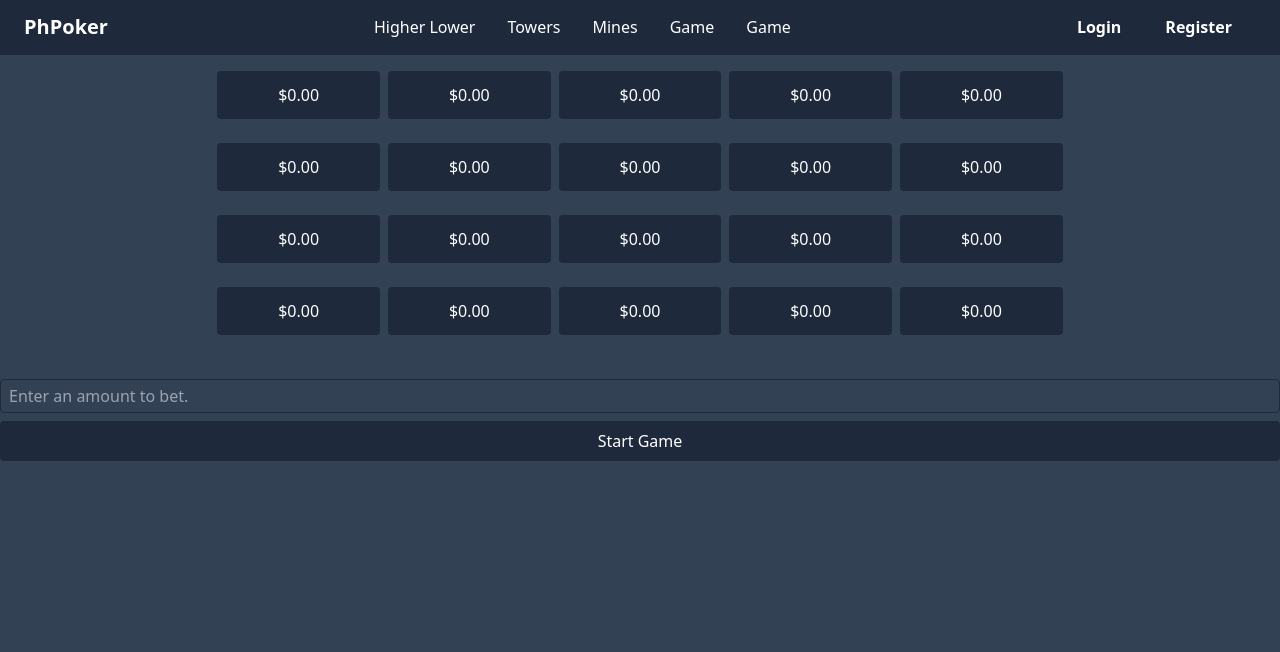
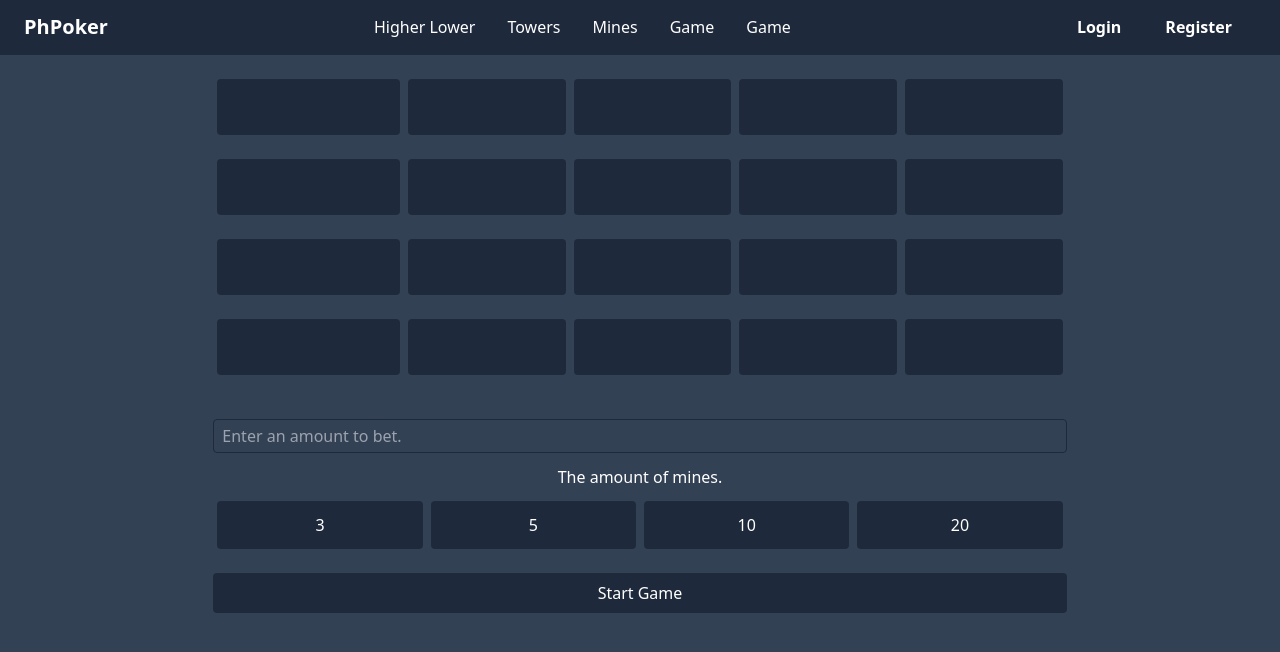
Before and after one commit to thibeau003/PhPoker, a PHP site: page /mines.php in a window 1280 px wide. Shown: the part 41-693 px from the top of the page. Run offline with PHP 8.4, Linux system fonts and the light colour scheme; some libraries are stand-ins or nearby versions.

Commit message:
improved buttons

```diff
--- a/src/mines.php
+++ b/src/mines.php
@@ -16,99 +16,117 @@
     session_start();
     echo "
     <div class='mt-10 w-2/3 mx-auto'>
-        <div class=''>
+        <div class='keuzeKnoppen'>
             <div class='flex flex-row  my-1'>
-                <button class='w-1/3 mx-1 mb-5 p-3 rounded text-center text-white bg-slate-800'>
-                    <p id='21'>$0.00</p>
+                <button class='w-1/3 mx-1 mb-5 p-7 rounded text-center text-white bg-slate-800'>
+                    <p id='1'></p>
                 </button>
-                <button class='w-1/3 mx-1 mb-5 p-3 rounded text-center text-white bg-slate-800'>
-                    <p id='22'>$0.00</p>
+                <button class='w-1/3 mx-1 mb-5 rounded text-center text-white bg-slate-800'>
+                    <p id='2'></p>
                 </button>
-                <button class='w-1/3 mx-1 mb-5 p-3 rounded text-center text-white bg-slate-800'>
-                    <p id='23'>$0.00</p>
+                <button class='w-1/3 mx-1 mb-5 rounded text-center text-white bg-slate-800'>
+                    <p id='3'></p>
                 </button>
-                <button class='w-1/3 mx-1 mb-5 p-3 rounded text-center text-white bg-slate-800'>
-                    <p id='23'>$0.00</p>
+                <button class='w-1/3 mx-1 mb-5 rounded text-center text-white bg-slate-800'>
+                    <p id='4'></p>
                 </button>
-                <button class='w-1/3 mx-1 mb-5 p-3 rounded text-center text-white bg-slate-800'>
-                    <p id='23'>$0.00</p>
+                <button class='w-1/3 mx-1 mb-5 rounded text-center text-white bg-slate-800'>
+                    <p id='5'></p>
                 </button>
             </div>
             <div class='flex flex-row h-auto my-1'>
-                <button class='w-1/3 mx-1 mb-5 p-3 rounded text-center text-white bg-slate-800'>
-                    <p id='11'>$0.00</p>
+                <button class='w-1/3 mx-1 mb-5 p-7 rounded text-center text-white bg-slate-800'>
+                    <p id='6'></p>
                 </button>
-                <button class='w-1/3 mx-1 mb-5 p-3 rounded text-center text-white bg-slate-800'>
-                    <p id='12'>$0.00</p>
+                <button class='w-1/3 mx-1 mb-5 rounded text-center text-white bg-slate-800'>
+                    <p id='7'></p>
                 </button>
-                <button class='w-1/3 mx-1 mb-5 p-3 rounded text-center text-white bg-slate-800'>
-                    <p id='13'>$0.00</p>
+                <button class='w-1/3 mx-1 mb-5 rounded text-center text-white bg-slate-800'>
+                    <p id='8'></p>
                 </button>
-                <button class='w-1/3 mx-1 mb-5 p-3 rounded text-center text-white bg-slate-800'>
-                    <p id='23'>$0.00</p>
+                <button class='w-1/3 mx-1 mb-5 rounded text-center text-white bg-slate-800'>
+                    <p id='9'></p>
                 </button>
-                <button class='w-1/3 mx-1 mb-5 p-3 rounded text-center text-white bg-slate-800'>
-                    <p id='23'>$0.00</p>
+                <button class='w-1/3 mx-1 mb-5 rounded text-center text-white bg-slate-800'>
+                    <p id='10'></p>
                 </button>
             </div>
             <div class='flex flex-row h-auto my-1'>
-                <button class='w-1/3 mx-1 mb-5 p-3 rounded text-center text-white bg-slate-800'>
-                    <p id='11'>$0.00</p>
+                <button class='w-1/3 mx-1 mb-5 p-7 rounded text-center text-white bg-slate-800'>
+                    <p id='11'></p>
                 </button>
-                <button class='w-1/3 mx-1 mb-5 p-3 rounded text-center text-white bg-slate-800'>
-                    <p id='12'>$0.00</p>
+                <button class='w-1/3 mx-1 mb-5 rounded text-center text-white bg-slate-800'>
+                    <p id='12'></p>
                 </button>
-                <button class='w-1/3 mx-1 mb-5 p-3 rounded text-center text-white bg-slate-800'>
-                    <p id='13'>$0.00</p>
+                <button class='w-1/3 mx-1 mb-5 rounded text-center text-white bg-slate-800'>
+                    <p id='13'></p>
                 </button>
-                <button class='w-1/3 mx-1 mb-5 p-3 rounded text-center text-white bg-slate-800'>
-                    <p id='23'>$0.00</p>
+                <button class='w-1/3 mx-1 mb-5 rounded text-center text-white bg-slate-800'>
+                    <p id='14'></p>
                 </button>
-                <button class='w-1/3 mx-1 mb-5 p-3 rounded text-center text-white bg-slate-800'>
-                    <p id='23'>$0.00</p>
+                <button class='w-1/3 mx-1 mb-5 rounded text-center text-white bg-slate-800'>
+                    <p id='15'></p>
                 </button>
             </div>
             <div class='flex flex-row h-auto my-1'>
-                <button class='w-1/3 mx-1 mb-5 p-3 rounded text-center text-white bg-slate-800'>
-                    <p id='11'>$0.00</p>
+                <button class='w-1/3 mx-1 mb-5 p-7 rounded text-center text-white bg-slate-800'>
+                    <p id='16'></p>
                 </button>
-                <button class='w-1/3 mx-1 mb-5 p-3 rounded text-center text-white bg-slate-800'>
-                    <p id='12'>$0.00</p>
+                <button class='w-1/3 mx-1 mb-5 rounded text-center text-white bg-slate-800'>
+                    <p id='17'></p>
                 </button>
-                <button class='w-1/3 mx-1 mb-5 p-3 rounded text-center text-white bg-slate-800'>
-                    <p id='13'>$0.00</p>
+                <button class='w-1/3 mx-1 mb-5 rounded text-center text-white bg-slate-800'>
+                    <p id='18'></p>
                 </button>
-                <button class='w-1/3 mx-1 mb-5 p-3 rounded text-center text-white bg-slate-800'>
-                    <p id='23'>$0.00</p>
+                <button class='w-1/3 mx-1 mb-5 rounded text-center text-white bg-slate-800'>
+                    <p id='19'></p>
                 </button>
-                <button class='w-1/3 mx-1 mb-5 p-3 rounded text-center text-white bg-slate-800'>
-                    <p id='23'>$0.00</p>
+                <button class='w-1/3 mx-1 mb-5 rounded text-center text-white bg-slate-800'>
+                    <p id='20'></p>
                 </button>
             </div>
-            <div class='flex flex-row h-auto my-1'>
-                <button class='w-1/3 mx-1 mb-5 p-3 rounded text-center text-white bg-slate-800'>
-                    <p id='11'>$0.00</p>
+            <div class='flex flex-row h-auto my-1 '>
+                <button class='w-1/3 mx-1 mb-5 p-7 rounded text-center text-white bg-slate-800'>
+                    <p id='21'></p>
                 </button>
-                <button class='w-1/3 mx-1 mb-5 p-3 rounded text-center text-white bg-slate-800'>
-                    <p id='12'>$0.00</p>
+                <button class='w-1/3 mx-1 mb-5 rounded text-center text-white bg-slate-800'>
+                    <p id='22'></p>
                 </button>
-                <button class='w-1/3 mx-1 mb-5 p-3 rounded text-center text-white bg-slate-800'>
-                    <p id='13'>$0.00</p>
+                <button class='w-1/3 mx-1 mb-5 rounded text-center text-white bg-slate-800'>
+                    <p id='23'></p>
                 </button>
-                <button class='w-1/3 mx-1 mb-5 p-3 rounded text-center text-white bg-slate-800'>
-                    <p id='23'>$0.00</p>
+                <button class='w-1/3 mx-1 mb-5 rounded text-center text-white bg-slate-800'>
+                    <p id='24'></p>
                 </button>
-                <button class='w-1/3 mx-1 mb-5 p-3 rounded text-center text-white bg-slate-800'>
-                    <p id='23'>$0.00</p>
+                <button class='w-1/3 mx-1 mb-5 rounded text-center text-white bg-slate-800'>
+                    <p id='25'></p>
                 </button>
             </div>
         </div>
-    </div>
+        <div class='mt-6 '>
+            <form action='' method='POST'>
+                <input type='text' name='towersBettingAmount' placeholder='Enter an amount to bet.' class='w-full mb-3 py-1 px-2 bg-transparent border border-slate-800 rounded focus:outline-none'>
+                <p class =' mb-3 text-white text-center'>The amount of mines.</p>
+                <div class ='keuzeBomKnoppen'>
+                    <div class='flex flex-row h-auto my-1'>
+                        <button class='w-1/3 mx-1 mb-3 p-3 rounded text-center text-white bg-slate-800'>
+                            <p id=''>3</p>
+                        </button>
+                        <button class='w-1/3 mx-1 mb-3 p-3 rounded text-center text-white bg-slate-800'>
+                            <p id=''>5</p>
+                        </button>
+                        <button class='w-1/3 mx-1 mb-3 p-3 rounded text-center text-white bg-slate-800'>
+                            <p id=''>10</p>
+                        </button>
+                        <button class='w-1/3 mx-1 mb-3 p-3 rounded text-center text-white bg-slate-800'>
+                            <p id=''>20</p>
+                        </button>
+                    </div>
+                </div>
+                <input type='submit' value='Start Game' class='w-full py-2 mt-2 bg-slate-800 rounded text-white'>
+            </form>
+        </div>
+    </div>";
 
-    <div class='mt-6 '>
-        <form action='' method='POST'>
-            <input type='text' name='towersBettingAmount' placeholder='Enter an amount to bet.' class='w-full py-1 px-2 bg-transparent border border-slate-800 rounded focus:outline-none'>
-            <input type='submit' value='Start Game' class='w-full py-2 mt-2 bg-slate-800 rounded text-white'>
-        </form>
-    </div>";
+
     ?>
```
